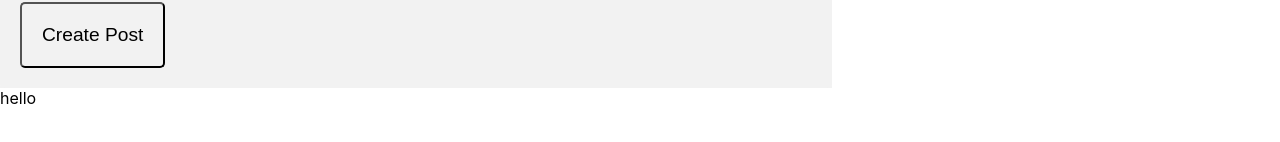
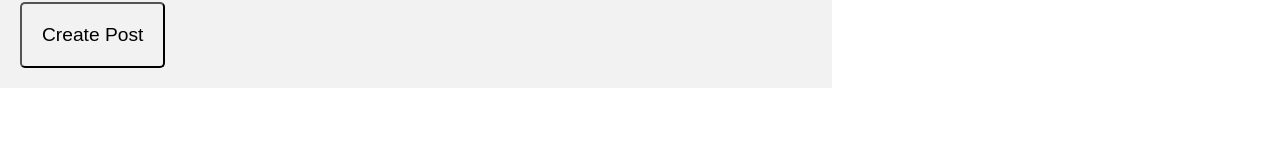
Before and after one commit to DavyFungALoi/Blog-API, a React (Create React App) app in the folder admin-front-end/: page /createpost in a window 1280 px wide. Shown: the part 560-702 px from the top of the page. Built offline with nearby package versions, Linux system fonts and the light colour scheme.

Commit message:
added front-end submitting of a post

```diff
--- a/admin-front-end/src/components/CreatePosts/createpost.js
+++ b/admin-front-end/src/components/CreatePosts/createpost.js
@@ -36,7 +36,7 @@ export default function Createpost() {
   };
 
   const handleBodyChange = (e) => {
-    setBodyInput({ commentInput: e.target.value });
+    setBodyInput({ bodyInput: e.target.value });
   };
 
   const handleStatusChange = (e) => {
@@ -45,16 +45,10 @@ export default function Createpost() {
     console.log(postStatus)
   };
 
-
-   const test = () => {
-     console.log(postStatus)
-   }
-
-
-
   const handleCreatePostSubmit = async (event) => {
    fetchPostPost()
     event.preventDefault();
+    alert("Post has been submitted")
   };
 
 
@@ -118,7 +112,7 @@ export default function Createpost() {
           />
         </form>
       </div>
-      <div onClick={test}>hello</div>
+
     </div>
   );
 }
```
